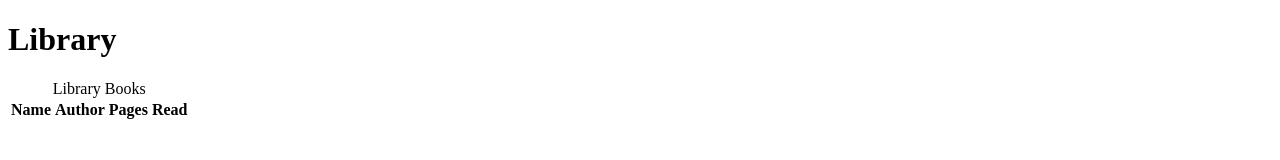
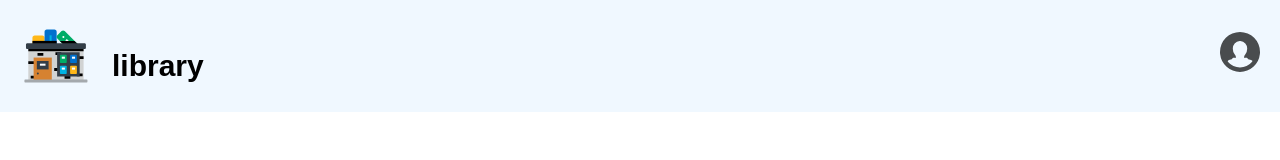
Before and after one commit to pth0rn/library, a plain HTML site: page index.html in a window 1280 px wide. Drawn offline with Linux system fonts and the light colour scheme.

Commit message:
add header

```diff
--- a/index.html
+++ b/index.html
@@ -5,22 +5,21 @@
     <meta http-equiv="X-UA-Compatible" content="IE=edge">
     <meta name="viewport" content="width=device-width, initial-scale=1.0">
     <link rel="stylesheet" href="style.css">
+    <link rel="preconnect" href="https://fonts.googleapis.com">
+<link rel="preconnect" href="https://fonts.gstatic.com" crossorigin>
+<link href="https://fonts.googleapis.com/css2?family=Noto+Sans+Kannada:wght@300&display=swap" rel="stylesheet">
     <script src="script.js"></script>
     <title>Library</title>
 </head>
 <body>
     <header>
-        <h1>Library</h1>
-        <div id="profile"></div>
+        <img src="img/library.svg" id="logo">
+        <h1>library</h1>
+        <div id="profile">
+            <img src="img/profile.svg">
+        </div>
     </header>
-    <table>
-        <caption>Library Books</caption>
-        <tr>
-            <th>Name</th>
-            <th>Author</th>
-            <th>Pages</th>
-            <th>Read</th>
-        </tr>
+
 
     </table>
 </body>
--- a/style.css
+++ b/style.css
@@ -0,0 +1,31 @@
+html,
+body {
+    margin: 0;
+    height: 100%;
+    font-family: 'Noto Sans Kannada', sans-serif;
+    font-size: 15px;
+}
+
+/***  HEADER  ***/
+header {
+    display: flex;
+    align-items: center;
+    gap: 20px;
+    background-color: aliceblue;
+    align-content: center;
+    padding: 20px;
+}
+
+header #logo {
+    width: 72px;
+}
+
+header #profile img {
+    width: 40px;
+}
+
+header h1 {
+    flex: 1;
+    align-self: end;
+    margin-bottom: 0px;
+}
```
Also changed, not shown: img/library.svg (added), img/profile.svg (added).
